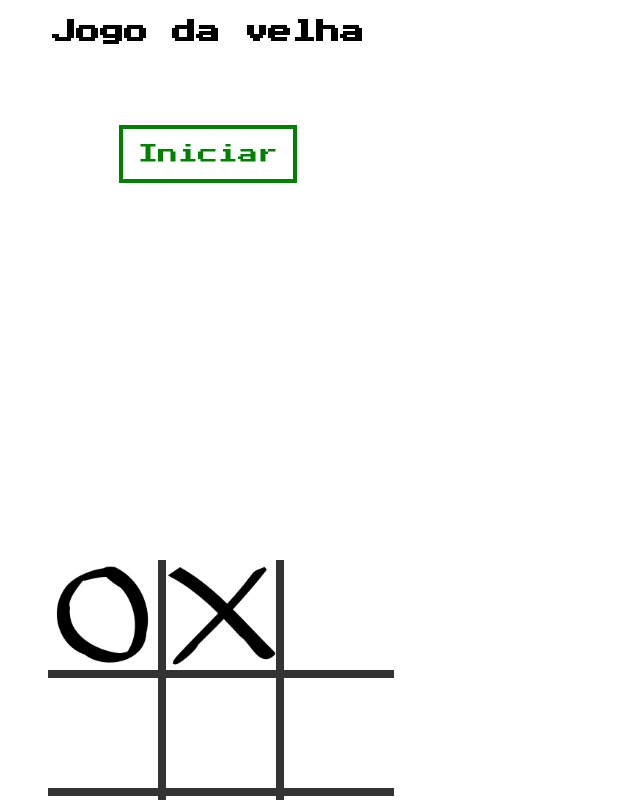
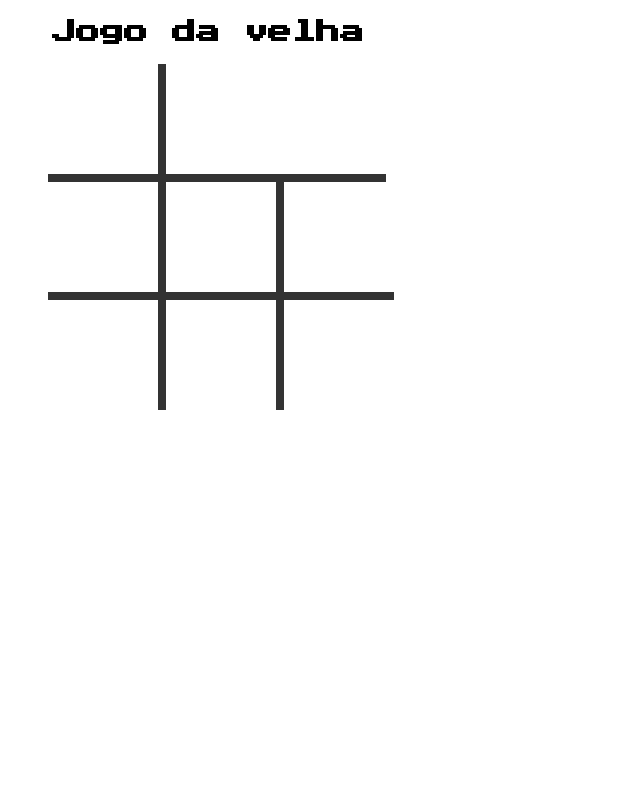
Before and after one commit to VictorCandido/jogo-da-velha, an Angular app: page / in a window 1280 px wide. Both pictures are taken after a click on the link "Iniciar". Shown: the top 800 px of the page, without its empty margins (0-640 px from the left). Built offline with nearby package versions, Linux system fonts and the light colour scheme.

Commit message:
Inciando implementação de funções no component do jogo da velha

```diff
--- a/src/app/jogo-da-velha/jogo-da-velha.component.html
+++ b/src/app/jogo-da-velha/jogo-da-velha.component.html
@@ -2,18 +2,18 @@
     <h2>Jogo da velha</h2>
 
     <!-- tela inicial -->
-    <div class="principal">
+    <div class="principal" *ngIf="showInicio">
       <a href="#"
-         class="botao">
+         class="botao" (click)="iniciarjogo()">
          Iniciar
       </a>
     </div><!-- fim tela inicial -->
 
     <!-- tabuleiro -->
-    <div>
+    <div *ngIf="showTabuleiro">
       <ul>
-        <li class="kz-border-bottom kz-border-right kz-img-o"></li>
-        <li class="kz-border-bottom kz-border-right kz-img-x"></li>
+        <li class="kz-border-bottom kz-border-right"></li>
+        <li class="kz-border-bottom kz-border-right["></li>
         <li class="kz-border-bottom"></li>
         <li class="kz-border-bottom kz-border-right"></li>
         <li class="kz-border-bottom kz-border-right"></li>
@@ -25,7 +25,7 @@
     </div><!-- fim tabuleiro -->
 
     <!-- tela final -->
-    <div>
+    <div *ngIf="showFinal">
       <span>
       <p>Você venceu!!!</p>
       <p>Você perdeu...</p>
--- a/src/app/jogo-da-velha/jogo-da-velha.component.ts
+++ b/src/app/jogo-da-velha/jogo-da-velha.component.ts
@@ -1,4 +1,5 @@
 import { Component, OnInit } from '@angular/core';
+import { JogoDaVelhaService } from './shared';
 
 @Component({
   selector: 'app-jogo-da-velha',
@@ -7,9 +8,41 @@ import { Component, OnInit } from '@angular/core';
 })
 export class JogoDaVelhaComponent implements OnInit {
 
-  constructor() { }
+  constructor(private jogoDaVelhaService: JogoDaVelhaService) { }
 
   ngOnInit() {
+    this.jogoDaVelhaService.inicializar();
   }
 
+  /**
+   * Retorna se a tela de início deve ser exibida.
+   * @return boolean
+   */
+  get showInicio(): boolean {
+    return this.jogoDaVelhaService.showInicio;
+  }
+
+  /**
+   * Retorna se o tabuleiro deve ser exibido.
+   * @return boolean
+   */
+  get showTabuleiro(): boolean {
+    return this.jogoDaVelhaService.showTabuleiro;
+  }
+
+  /**
+   * Retorna se a tela de fim de jogo deve ser exibida.
+   * @return boolean
+   */
+  get showFinal(): boolean {
+    return this.jogoDaVelhaService.showFinal;
+  }
+
+  /**
+   * inicializa os dados de um novo jogo
+   * @return void
+   */
+  iniciarjogo(): void {
+    this.jogoDaVelhaService.iniciaJogo();
+  }
 }
```
